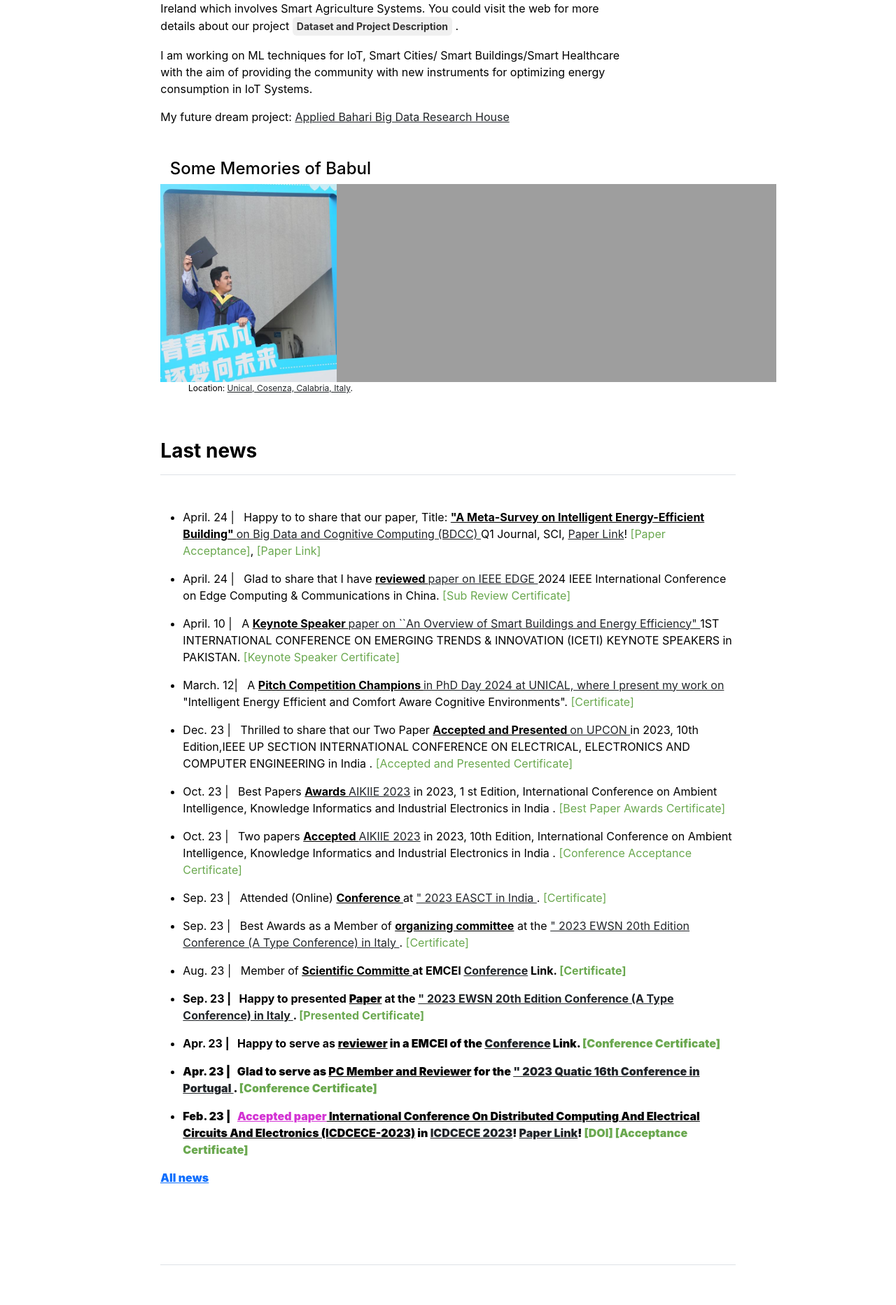
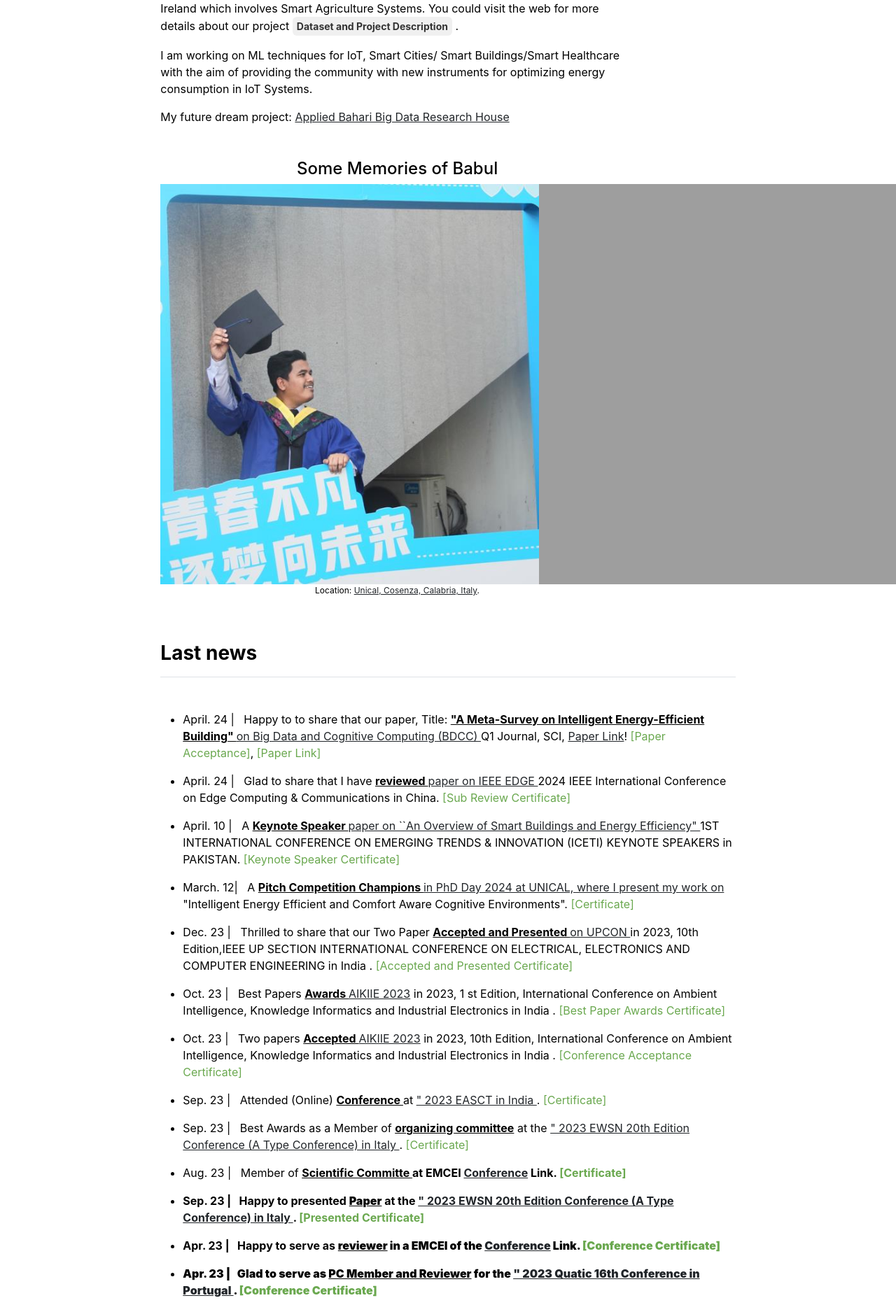
Before and after one commit to babulcseian/babulcseian.github.io, a Jekyll site: the page built from index.md, in a window 1280 px wide. Shown: the part 842-2707 px from the top of the page at 70% size. Built offline with Jekyll 4.4.1, drawn with Linux system fonts in a browser that asks for light colours; a style sheet for code colours, icons or effects is not loaded.

Commit message:
Update home.html

```diff
--- a/_layouts/home.html
+++ b/_layouts/home.html
@@ -58,7 +58,7 @@
 My future dream project: <a class="other" href='https://babulcseian.github.io/lab'>Applied Bahari Big Data Research House</a>
   </div>
 
-<div align="center" class="col-md-5">
+<div align="center" class="col-md-10">
   <h4>Some Memories of Babul</h4>
     <div style="display: flex; justify-content: space-between;">
         <img src="{{ site.github.url }}/assets/img/Md Babul Con.jpg" alt="Home" width="80%" title="MSc Graduation">
```
